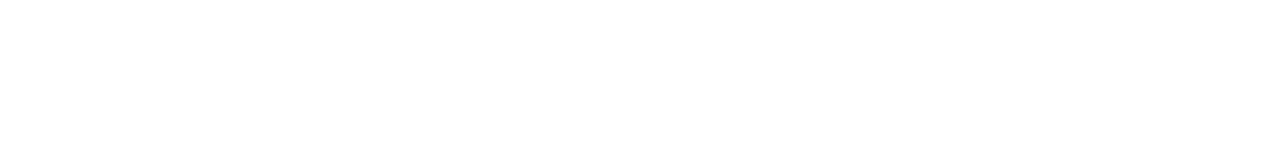
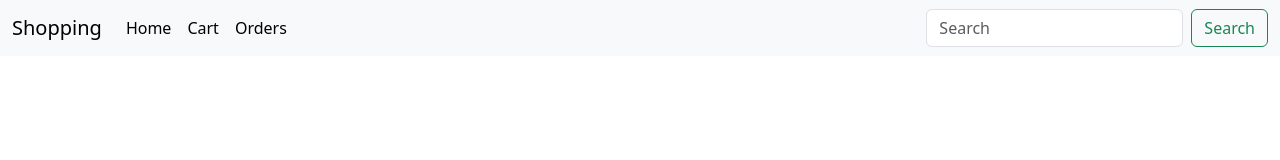
Before and after one commit to arjun-saseendran/Front-End-using-HTML-CSS-Bootstrap-JS, a plain HTML site: page index.html in a window 1280 px wide. Drawn offline with nearby package versions, Linux system fonts and the light colour scheme.

Commit message:
add header

```diff
--- a/index.html
+++ b/index.html
@@ -7,6 +7,36 @@
     <title>Shopping</title>
 </head>
 <body>
+    <header><nav class="navbar navbar-expand-lg bg-body-tertiary">
+  <div class="container-fluid">
+    <a class="navbar-brand" href="#">Shopping</a>
+    <button class="navbar-toggler" type="button" data-bs-toggle="collapse" data-bs-target="#navbarSupportedContent" aria-controls="navbarSupportedContent" aria-expanded="false" aria-label="Toggle navigation">
+      <span class="navbar-toggler-icon"></span>
+    </button>
+    <div class="collapse navbar-collapse" id="navbarSupportedContent">
+      <ul class="navbar-nav me-auto mb-2 mb-lg-0">
+        <li class="nav-item">
+          <a class="nav-link active" aria-current="page" href="#">Home</a>
+        </li>
+        <li class="nav-item">
+          <a class="nav-link active" href="#">Cart</a>
+        </li>
+        <li class="nav-item">
+          <a class="nav-link active" aria-disabled="true">Orders</a>
+        </li>
+      </ul>
+      <form class="d-flex" role="search">
+        <input class="form-control me-2" type="search" placeholder="Search" aria-label="Search">
+        <button class="btn btn-outline-success" type="submit">Search</button>
+      </form>
+    </div>
+  </div>
+</nav>
+
+
+    </header>
+
+
 
 
 
```
